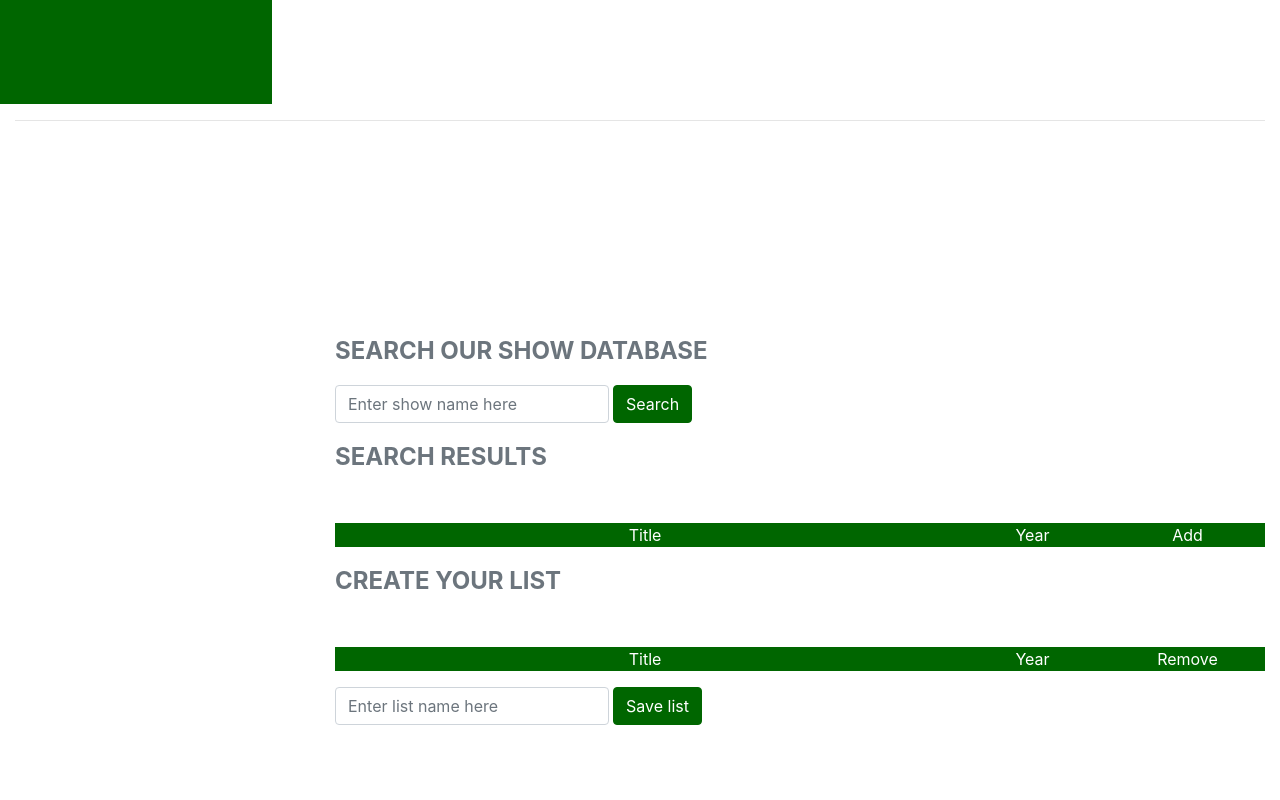
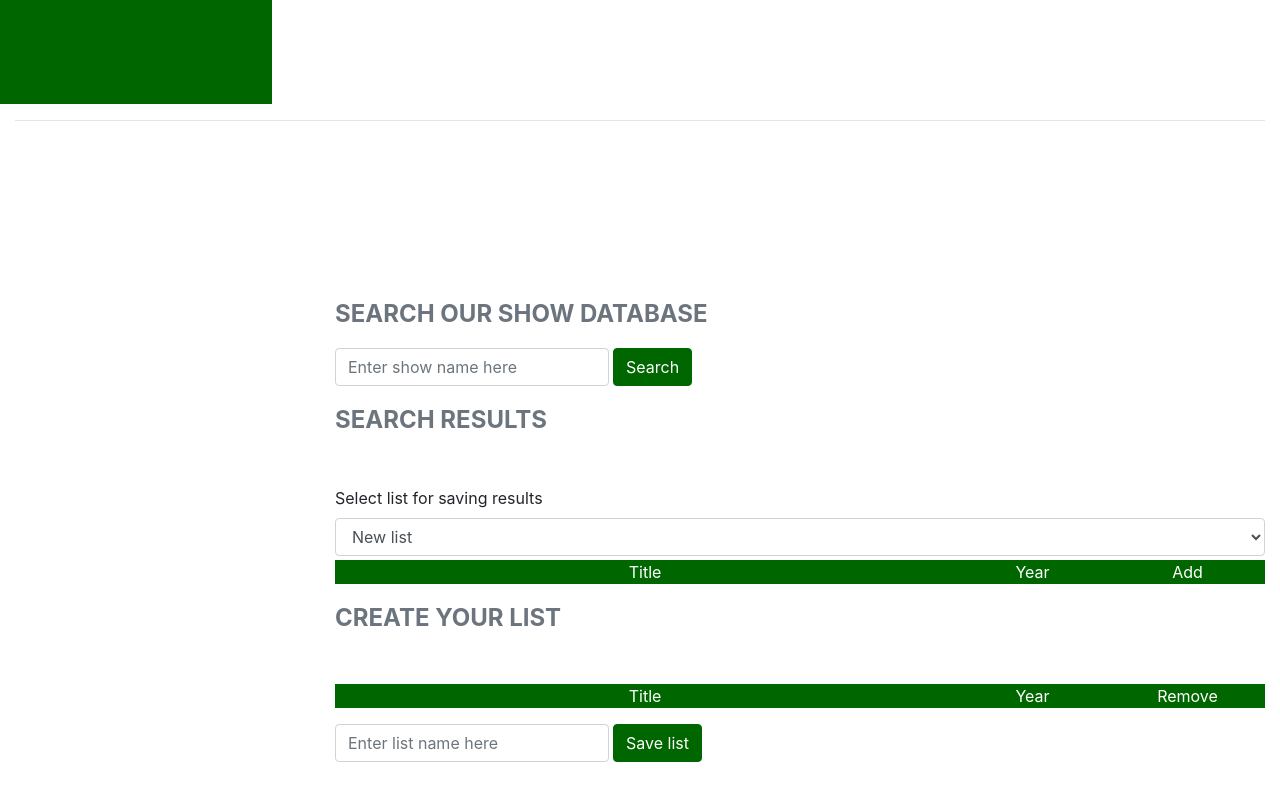
Before and after one commit to dmajic90/simple-website-preview, a React (Create React App) app: page / in a window 1280 px wide. Shown: the part 696-1496 px from the top of the page. Built offline with nearby package versions, Linux system fonts and the light colour scheme.

Commit message:
search results can now be stored in a new or existing list

```diff
--- a/src/actions/listActions.js
+++ b/src/actions/listActions.js
@@ -4,10 +4,11 @@ import {
   SAVE_NEW_LIST,
   RESET_SEARCH_PREVIEW,
   REMOVE_FROM_SAVED_LIST,
-  DELETE_LIST
+  DELETE_LIST,
+  ADD_TO_SAVED_LIST
 } from './types.js';
 
-let nextListID = 2;
+let nextListID = 3;
 
 export const addToList = showID => ({
   type: ADD_TO_LIST,
@@ -41,3 +42,8 @@ export const deleteList = listID => ({
   type: DELETE_LIST,
   payload: listID
 });
+
+export const addToSavedList = (showID, listID) => ({
+  type: ADD_TO_SAVED_LIST,
+  payload: { list: listID, show: showID }
+});
--- a/src/actions/types.js
+++ b/src/actions/types.js
@@ -6,3 +6,4 @@ export const SAVE_NEW_LIST = 'SAVE_NEW_LIST';
 export const RESET_SEARCH_PREVIEW = 'RESET_SEARCH_PREVIEW';
 export const REMOVE_FROM_SAVED_LIST = 'REMOVE_FROM_SAVED_LIST';
 export const DELETE_LIST = 'DELETE_LIST';
+export const ADD_TO_SAVED_LIST = 'ADD_TO_SAVED_LIST';
--- a/src/components/listDisplay.jsx
+++ b/src/components/listDisplay.jsx
@@ -52,7 +52,9 @@ class ListDisplay extends Component {
                 <span className='d-inline-block aligned-mid'>{show.name}</span>
               </Col>
               <Col className='d-none d-lg-block text-center col-2'>
-                <span className='d-inline-block aligned-mid'>{show.year}</span>
+                <span className='d-inline-block aligned-mid'>
+                  {show.premiered ? show.premiered.slice(0, 4) : 'Unknown'}
+                </span>
               </Col>
               <Col className='d-none d-lg-block text-center col-2'>
                 <Button
--- a/src/components/navigation.jsx
+++ b/src/components/navigation.jsx
@@ -45,7 +45,7 @@ export default class Navigation extends Component {
             e.preventDefault();
           }}
         >
-          <span className='d-block '>MENU</span>
+          <span className='d-block '>SHOW LISTS</span>
         </NavbarBrand>
         <NavbarToggler onClick={this.toggle} />
         <Collapse isOpen={this.state.isOpen} navbar>
--- a/src/components/searchResults.jsx
+++ b/src/components/searchResults.jsx
@@ -1,15 +1,16 @@
 import React, { Component } from 'react';
 import PropTypes from 'prop-types';
 import { connect } from 'react-redux';
-import { Container, Row, Col, Button } from 'reactstrap';
-import { addToList } from '../actions/listActions';
+import { Container, Row, Col, Button, Input, Label } from 'reactstrap';
+import { addToList, addToSavedList } from '../actions/listActions';
 
 class SearchResults extends Component {
   constructor(props) {
     super(props);
-    this.state = {};
+    this.state = { selector: 0 };
 
     this.handleAddToList = this.handleAddToList.bind(this);
+    this.handleSelectorChange = this.handleSelectorChange.bind(this);
   }
 
   handleAddToList(e) {
@@ -18,11 +19,19 @@ class SearchResults extends Component {
     const newState = this.props.results.find(el => el.show.id === Number(name));
     newState.visible = false;
     this.setState(newState);
-    if (!this.props.listItems.find(item => item.show.id === Number(name))) {
-      this.props.addToList(name);
+    if (this.state.selector === 0) {
+      if (!this.props.listItems.find(item => item.show.id === Number(name))) {
+        this.props.addToList(name);
+      }
+    } else {
+      this.props.addToSavedList(name, this.state.selector);
     }
   }
 
+  handleSelectorChange(e) {
+    e.preventDefault();
+    this.setState({ selector: e.target.value });
+  }
   render() {
     const results = this.props.results.map(result => (
       <Row
@@ -62,15 +71,32 @@ class SearchResults extends Component {
       </Row>
     ));
 
+    const inputOptions = this.props.lists.map(list => (
+      <option key={list.listID} value={list.listID}>
+        {list.listName}
+      </option>
+    ));
+
     return (
       <Container fluid className='mt-5'>
+        <Row>
+          <Label for='listSelector'>Select list for saving results</Label>
+          <Input
+            type='select'
+            id='listSelector'
+            onChange={this.handleSelectorChange}
+          >
+            <option value={0}>New list</option>
+            {inputOptions}
+          </Input>
+        </Row>
         <Row className='bg-primary text-white text-center my-1'>
           <Col>Title</Col>
           <Col className='d-none d-lg-block col-2'>Year</Col>
           <Col className='d-none d-lg-block col-2'>Add</Col>
           <Col className='d-block d-lg-none text-center col-4'>Add</Col>
         </Row>
-        {results}{' '}
+        {results}
       </Container>
     );
   }
@@ -81,10 +107,11 @@ SearchResults.propTypes = {
 
 const mapStateToProps = state => ({
   results: state.results.items,
-  listItems: state.results.listItems
+  listItems: state.results.listItems,
+  lists: state.results.lists
 });
 
 export default connect(
   mapStateToProps,
-  { addToList }
+  { addToList, addToSavedList }
 )(SearchResults);
--- a/src/reducers/searchReducer.js
+++ b/src/reducers/searchReducer.js
@@ -6,7 +6,8 @@ import {
   SAVE_NEW_LIST,
   RESET_SEARCH_PREVIEW,
   REMOVE_FROM_SAVED_LIST,
-  DELETE_LIST
+  DELETE_LIST,
+  ADD_TO_SAVED_LIST
 } from '../actions/types';
 
 const initialState = {
@@ -14,69 +15,69 @@ const initialState = {
   listItems: [],
   lists: [
     {
-      listID: 0,
+      listID: 1,
       listName: 'Comedy',
       listShows: [
         {
           name: 'Married... with Children',
           id: 499,
-          year: 1987
+          premiered: '1987'
         },
         {
           name: 'Mr.Bean',
           id: 1719,
-          year: 1990
+          premiered: '1990'
         },
         {
           name: 'South Park',
           id: 112,
-          year: 1997
+          premiered: '1997'
         },
         {
           name: 'The Big Bang Theory',
           id: 66,
-          year: 2007
+          premiered: '2007'
         },
         {
           name: 'The Office',
           id: 526,
-          year: 2005
+          premiered: '2005'
         },
         {
           name: 'The Simpsons',
           id: 83,
-          year: 1989
+          premiered: '1989'
         }
       ]
     },
     {
-      listID: 1,
+      listID: 2,
       listName: 'Fantasy',
       listShows: [
         {
           name: 'Castlevania',
           id: 25242,
-          year: 2017
+          premiered: '2017'
         },
         {
           name: 'Game of Thrones',
           id: 82,
-          year: 2011
+          premiered: '2011'
         },
         {
           name: 'Lost',
           id: 123,
-          year: 2004
+          premiered: '2004'
         },
         {
           name: 'Sleepy Hollow',
           id: 42,
-          year: 2013
+          premiered: '2013'
         },
         {
           name: 'The Flash',
           id: 13,
-          year: 2014
+          premiered: '2014'
         }
       ]
     }
@@ -158,6 +159,31 @@ export default function(state = initialState, action) {
         })
       };
 
+    case ADD_TO_SAVED_LIST:
+      return {
+        ...state,
+        lists: [
+          ...state.lists.map(l => {
+            if (l.listID === Number(action.payload.list)) {
+              return {
+                ...l,
+                listShows: [
+                  ...l.listShows,
+                  ...state.items
+                    .filter(
+                      item => item.show.id === Number(action.payload.show)
+                    )
+                    .map(function(obj) {
+                      return obj.show;
+                    })
+                ]
+              };
+            }
+            return l;
+          })
+        ]
+      };
+
     default:
       return state;
   }
```
